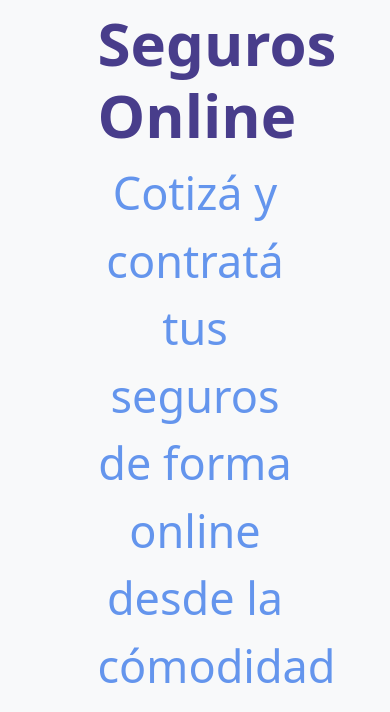
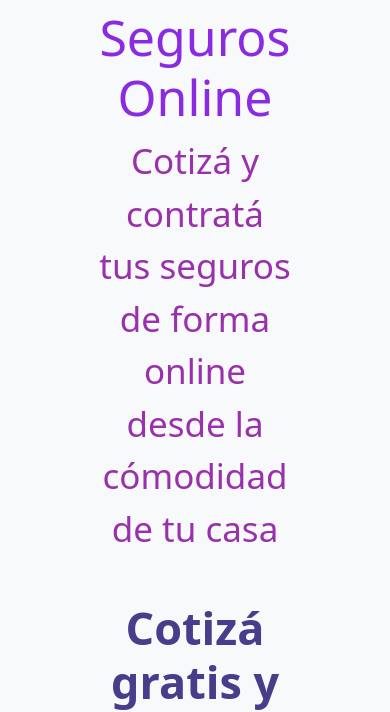
Before and after one commit to MD93-dev/mdSeguros, a website: page index.html in a window 390 px wide. Shown: the part 163-875 px from the top of the page. Drawn offline with nearby package versions, Linux system fonts and the light colour scheme.

Commit message:
agrego media index

```diff
--- a/SASS/style.scss
+++ b/SASS/style.scss
@@ -187,3 +187,25 @@
 
 
 }
+
+
+
+
+/* agrego @media para cumplir con la entrega*/
+
+/* cambio colores y tamaños de index */
+
+@media (max-width: 600px) {
+    #banner-text h1 {
+        font-size: 50px;
+        font-weight: 500;
+        text-align: center;
+        color: blueviolet;
+
+    }
+    #banner-text p {
+        font-size: 35px;
+        text-align: center;
+        color: rgb(153, 48, 172);
+    }
+}
```
Also changed, not shown: css/style.css, 1 other file.
